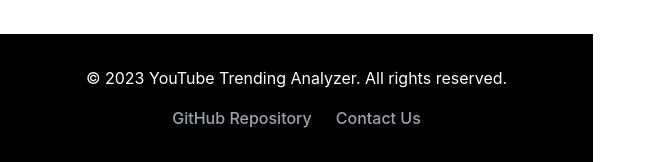
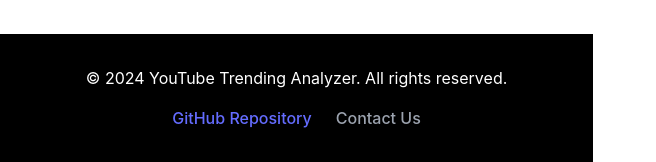
Before and after one commit to dhananjay6561/TubeMetrics---Youtube-Trends-Analyser, a React (Vite) app in the folder frontend/: page / in a window 1280 px wide. Shown: the part 730-892 px from the top of the page, without its empty margins (0-656 px from the left). Built offline with nearby package versions, Linux system fonts and the light colour scheme.

Commit message:
Initialised Readme.md

```diff
--- a/frontend/src/components/Footer.jsx
+++ b/frontend/src/components/Footer.jsx
@@ -2,12 +2,12 @@ export default function Footer() {
     return (
       <footer className="bg-black text-white py-8">
         <div className="container mx-auto px-4 text-center max-w-5xl">
-          <p className="mb-4">&copy; 2023 YouTube Trending Analyzer. All rights reserved.</p>
+          <p className="mb-4">&copy; 2024 YouTube Trending Analyzer. All rights reserved.</p>
           <div className="flex justify-center space-x-6">
-            <a href="https://github.com/yourusername/youtube-trending-analyzer" className="text-gray-400 hover:text-white transition-colors duration-300">
+            <a href="https://github.com/dhananjay6561/TubeMetrics---Youtube-Trends-Analysern-300">
               GitHub Repository
             </a>
-            <a href="mailto:contact@example.com" className="text-gray-400 hover:text-white transition-colors duration-300">
+            <a href="https://www.linkedin.com/in/dhananjay6561/" className="text-gray-400 hover:text-white transition-colors duration-300">
               Contact Us
             </a>
           </div>
```
Also changed, not shown: 1 other file (tests, documents, lock files or other folders).
